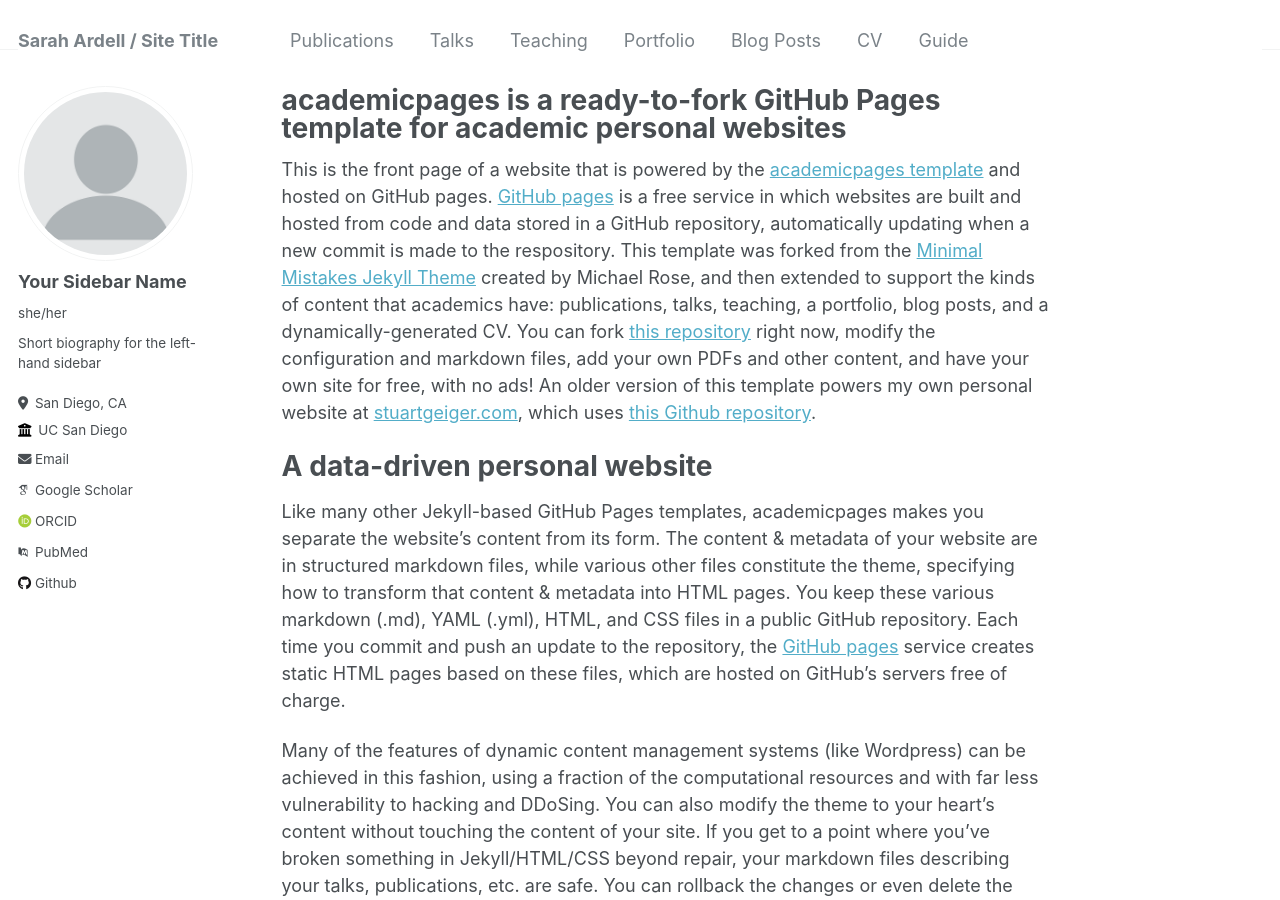
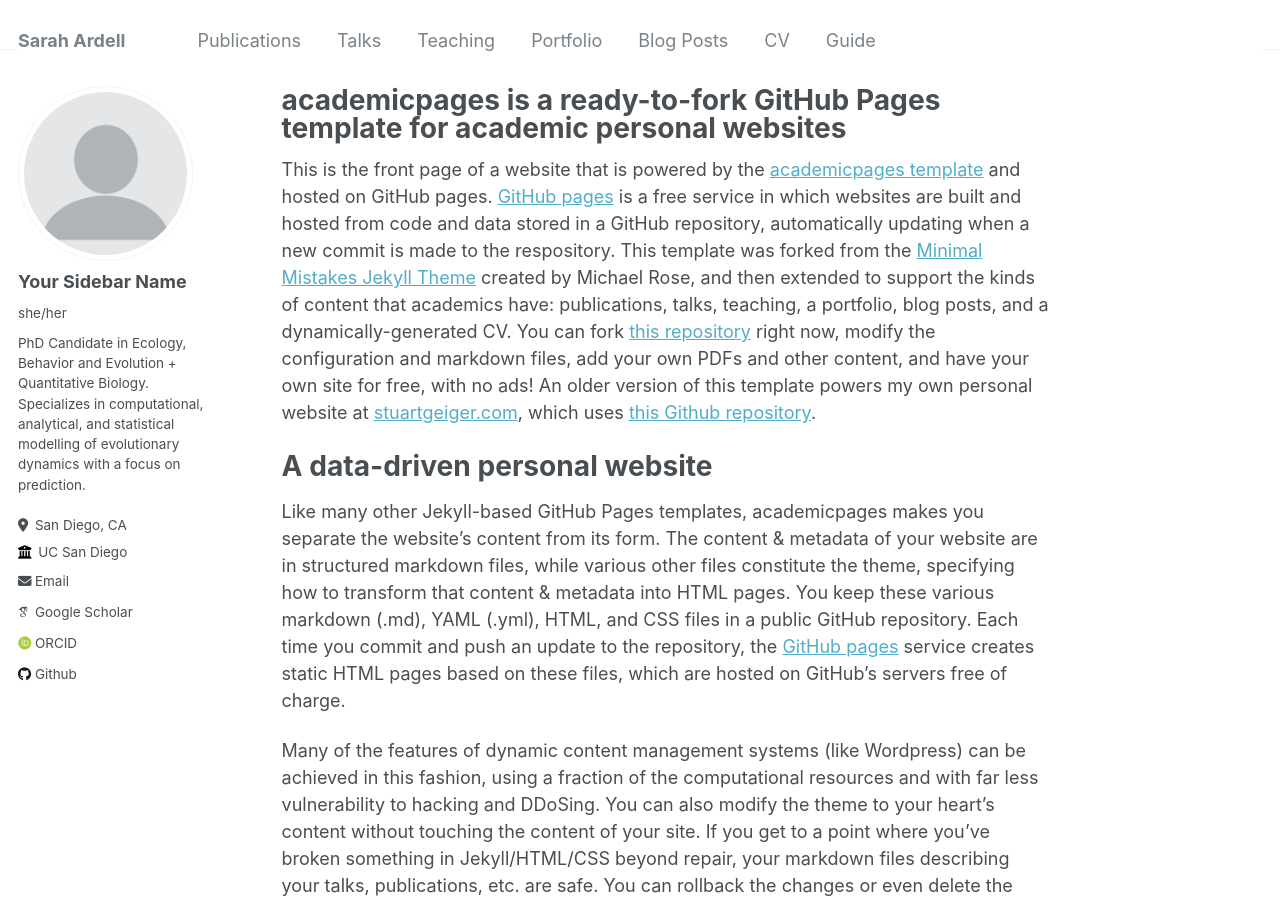
Before and after one commit to ardellsarah/ardellsarah.github.io, a Jekyll site: the page built from _pages/about.md, in a window 1280 px wide and 900 px high. Built offline with Jekyll 4.4.1, drawn with Linux system fonts in a browser that asks for light colours; some web fonts are replaced.

Commit message:
Update _config.yml

```diff
--- a/_config.yml
+++ b/_config.yml
@@ -8,7 +8,7 @@
 
 # Basic Site Settings
 locale                   : "en-US"
-title                    : "Sarah Ardell / Site Title"
+title                    : "Sarah Ardell"
 title_separator          : "-"
 name                     : &name "Sarah Ardell"
 description              : &description "personal description"
@@ -24,7 +24,7 @@ author:
   avatar           : "profile.png"
   name             : "Your Sidebar Name"
   pronouns         : "she/her" # example: "she/her"
-  bio              : "Short biography for the left-hand sidebar"
+  bio              : "PhD Candidate in Ecology, Behavior and Evolution + Quantitative Biology. Specializes in computational, analytical, and statistical modelling of evolutionary dynamics with a focus on prediction. "
   location         : "San Diego, CA"
   employer         : "UC San Diego"
   uri              : # URL
@@ -32,10 +32,10 @@ author:
 
   # Academic websites
   arxiv            : # URL - Update with the correct link to your profile
-  googlescholar    : "https://scholar.google.com/citations?user=PS_CX0AAAAAJ"
+  googlescholar    : "https://scholar.google.com/citations?user=nVMxvSgAAAAJ&hl=en&oi=ao"
   impactstory      : # URL
-  orcid            : "http://orcid.org/yourorcidurl"
-  pubmed           : "https://www.ncbi.nlm.nih.gov/pubmed/?term=john+snow"
+  orcid            : "https://orcid.org/0000-0001-6665-2739"
+  pubmed           : #
   researchgate     : # URL
 
   # Repositories and software development
```
